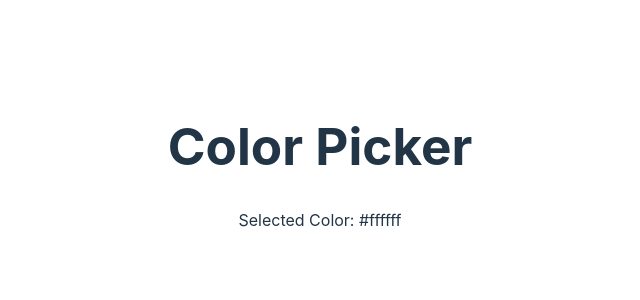
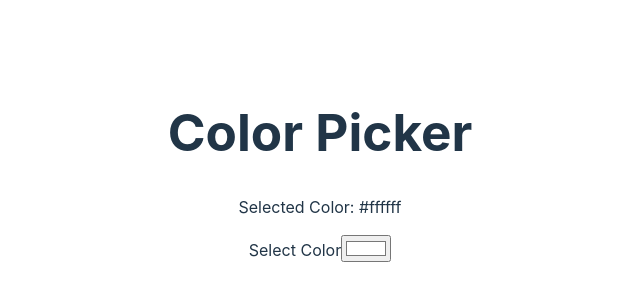
Before and after one commit to Lu-Smith/color_pick_react, a React (Vite) app: page / in a window 1280 px wide. Shown: the part 234-534 px from the top of the page, without its empty margins (320-960 px from the left). Built offline with nearby package versions, Linux system fonts and the light colour scheme.

Commit message:
Updated ColorPicker.jsx

```diff
--- a/src/assets/ColorPicker.jsx
+++ b/src/assets/ColorPicker.jsx
@@ -3,12 +3,19 @@ import React, { useState } from "react";
 function ColorPicker() {
 
     const [color, setColor] = useState("#ffffff");
+
+    function handleColorChange(e){
+
+    }
+
 return (
     <div className="color-picker-container">
         <h1>Color Picker</h1>
         <div className="color-display" style={{background: color}}>
             <p>Selected Color: {color}</p>
         </div>
+        <label htmlFor="color">Select Color</label>
+        <input type="color" value={color} onChange={handleColorChange} />
     </div>
 )
 }
```
